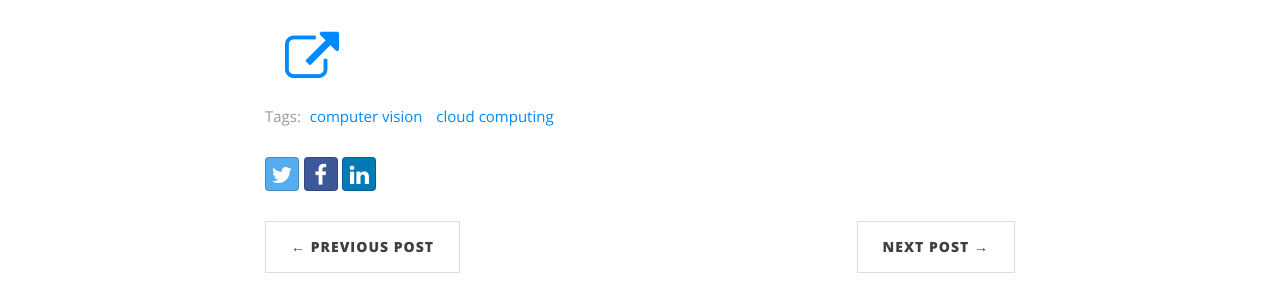
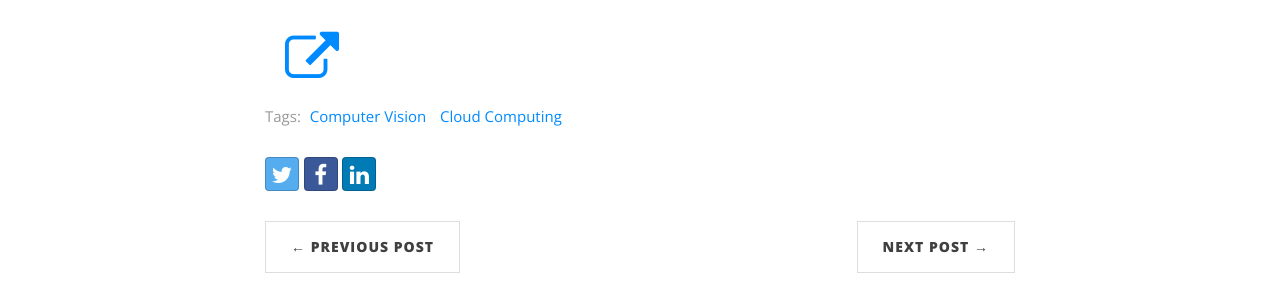
Before and after one commit to notenail/notenail.github.io, a Jekyll site: the page built from _posts/2019-07-05-agrograde_app.md, in a window 1280 px wide and 1102 px high. Shown: the part 505-805 px from the top of the window. Built offline with Jekyll 4.4.1, drawn with Linux system fonts in a browser that asks for light colours; nearby versions of some CDN libraries.

Commit message:
fixed the tags

```diff
--- a/_posts/2019-07-05-agrograde_app.md
+++ b/_posts/2019-07-05-agrograde_app.md
@@ -3,7 +3,7 @@ title: "The Agrograde App"
 start: 2019-07-05
 end :
 categories: project
-tags: [computer vision, cloud computing]
+tags: [Computer Vision, Cloud Computing]
 demo: https://www.youtube.com/watch?v=4lrRBFrWKDU
 image: /img/projects/tomato.jpeg
 ---
```
Also changed, not shown: _posts/2018-04-01-iceberg.md (+1 -1 lines).
